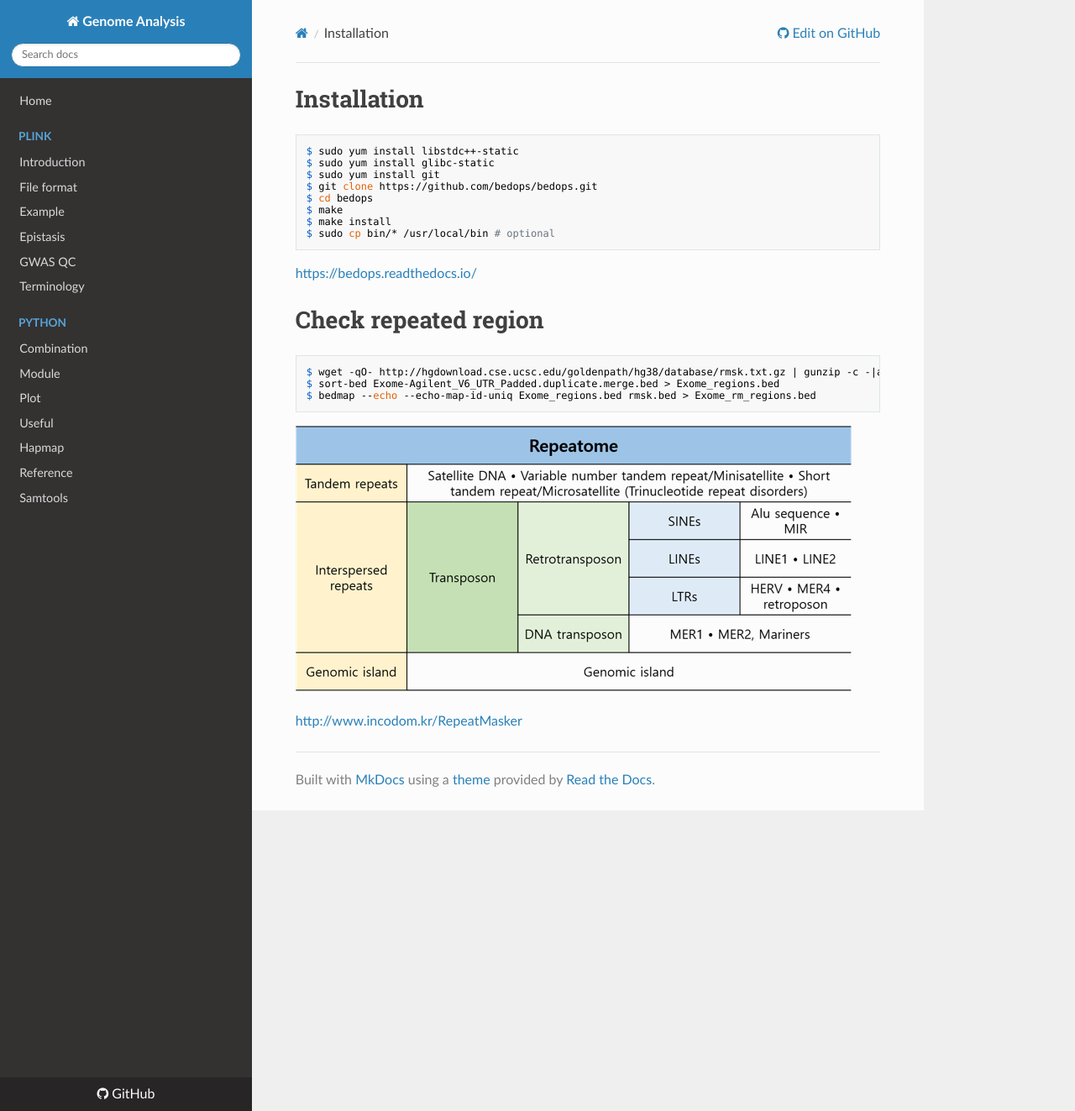
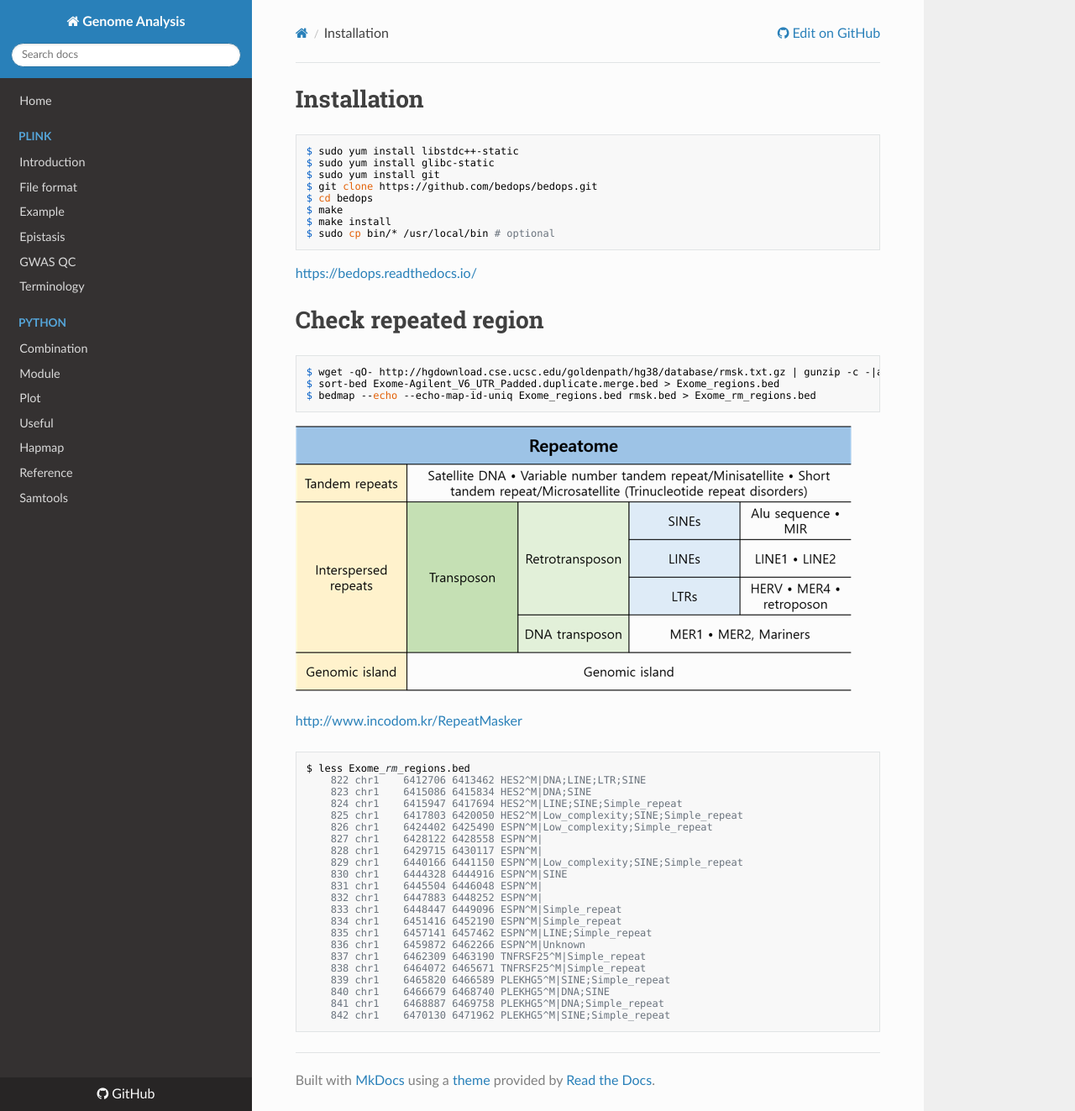
Before and after one commit to WonyoungCho/plink, an MkDocs documentation site: the page built from docs/bedops_int.md, in a window 1280 px wide and 1323 px high. Shown: the whole window at 84% size. Built offline with MkDocs 1.6.1, drawn with Linux system fonts in a browser that asks for light colours; nearby versions of some CDN libraries; old or Windows-style settings are respelled for this version of MkDocs.

Commit message:
Update bedops_int.md

````diff
--- a/docs/bedops_int.md
+++ b/docs/bedops_int.md
@@ -20,3 +20,28 @@ $ bedmap --echo --echo-map-id-uniq Exome_regions.bed rmsk.bed > Exome_rm_regions
 ![Repeat regions](./image/repeat_region.png)
 
 <http://www.incodom.kr/RepeatMasker>
+
+```
+$ less Exome_rm_regions.bed
+    822 chr1    6412706 6413462 HES2^M|DNA;LINE;LTR;SINE
+    823 chr1    6415086 6415834 HES2^M|DNA;SINE
+    824 chr1    6415947 6417694 HES2^M|LINE;SINE;Simple_repeat
+    825 chr1    6417803 6420050 HES2^M|Low_complexity;SINE;Simple_repeat
+    826 chr1    6424402 6425490 ESPN^M|Low_complexity;Simple_repeat
+    827 chr1    6428122 6428558 ESPN^M|
+    828 chr1    6429715 6430117 ESPN^M|
+    829 chr1    6440166 6441150 ESPN^M|Low_complexity;SINE;Simple_repeat
+    830 chr1    6444328 6444916 ESPN^M|SINE
+    831 chr1    6445504 6446048 ESPN^M|
+    832 chr1    6447883 6448252 ESPN^M|
+    833 chr1    6448447 6449096 ESPN^M|Simple_repeat
+    834 chr1    6451416 6452190 ESPN^M|Simple_repeat
+    835 chr1    6457141 6457462 ESPN^M|LINE;Simple_repeat
+    836 chr1    6459872 6462266 ESPN^M|Unknown
+    837 chr1    6462309 6463190 TNFRSF25^M|Simple_repeat
+    838 chr1    6464072 6465671 TNFRSF25^M|Simple_repeat
+    839 chr1    6465820 6466589 PLEKHG5^M|SINE;Simple_repeat
+    840 chr1    6466679 6468740 PLEKHG5^M|DNA;SINE
+    841 chr1    6468887 6469758 PLEKHG5^M|DNA;Simple_repeat
+    842 chr1    6470130 6471962 PLEKHG5^M|SINE;Simple_repeat
+```
````
